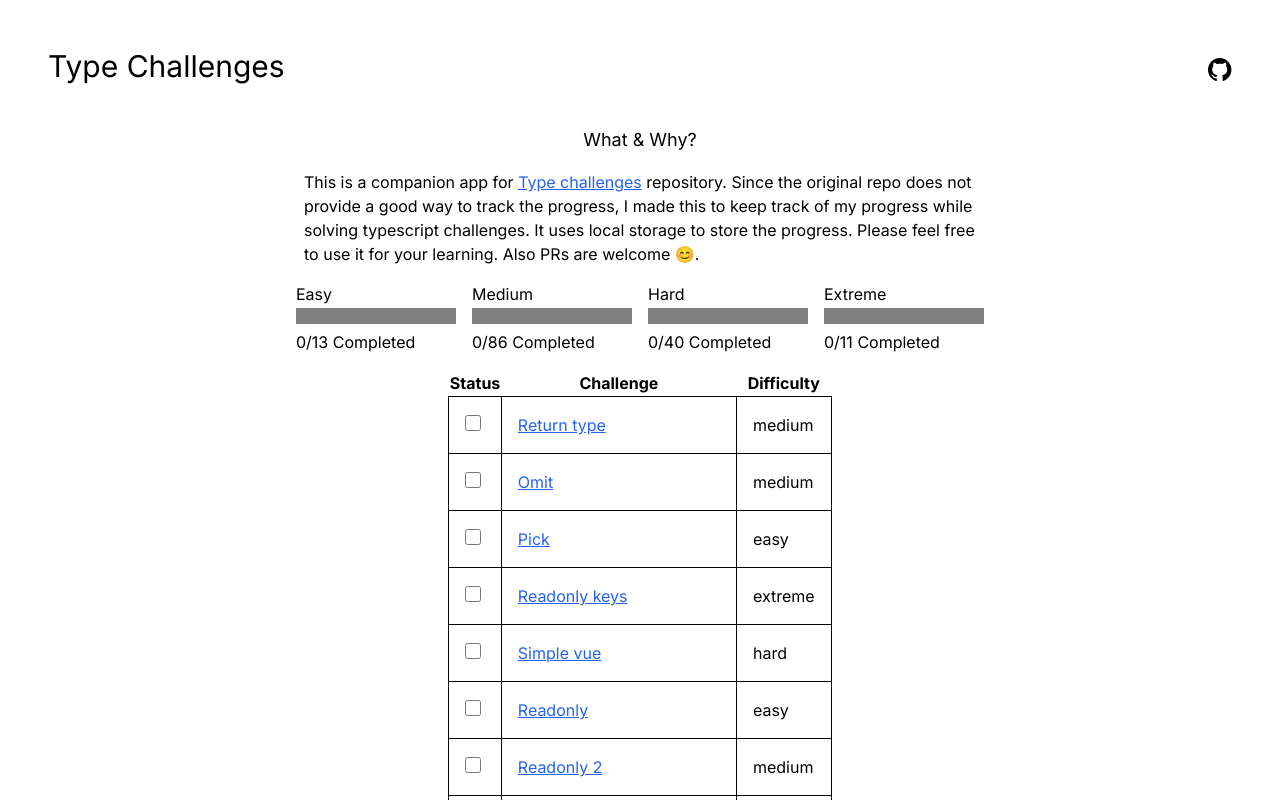
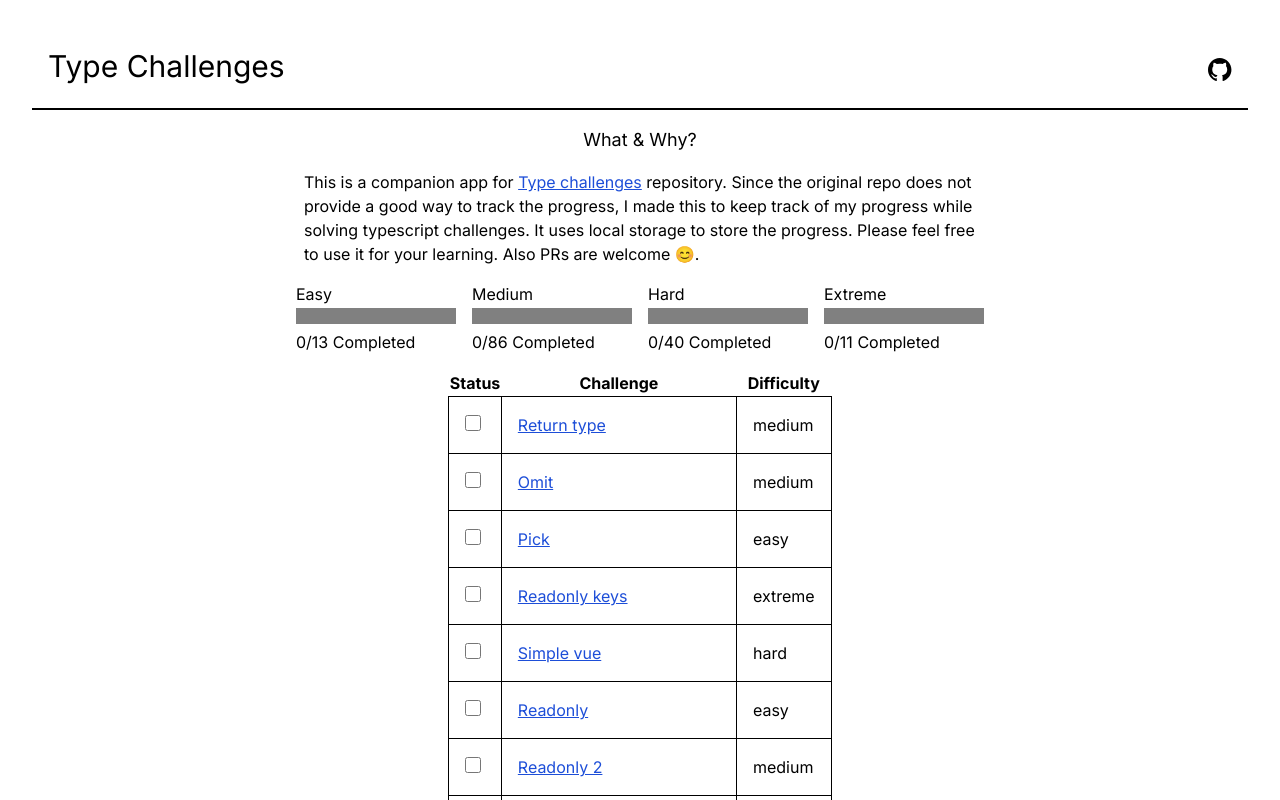
Before and after one commit to bhattrajat/type-challenges, a Next.js app: page / in a window 1280 px wide. Shown: the top 800 px of the page. Built offline with nearby package versions, Linux system fonts and the light colour scheme.

Commit message:
Improve borders

```diff
--- a/src/app/page.tsx
+++ b/src/app/page.tsx
@@ -16,7 +16,7 @@ export default function Home() {
 
   return (
     <main className="flex min-h-screen mx-auto flex-col items-center justify-between p-4 lg:p-8">
-      <header className="mb-4 p-4 border-b-2 border-white flex w-full items-center justify-between text-center">
+      <header className="mb-4 p-4 border-b-2 border-black dark:border-white flex w-full items-center justify-between text-center">
         <h1 className="text-3xl mb-2">Type Challenges</h1>
 
         <a
@@ -43,7 +43,7 @@ export default function Home() {
       <p className="max-w-2xl my-4">
         This is a companion app for{" "}
         <a
-          className="text-blue-600 dark:text-blue-500 underline"
+          className="text-blue-700 dark:text-blue-500 underline"
           href="https://github.com/type-challenges/type-challenges"
         >
           Type challenges
@@ -59,7 +59,7 @@ export default function Home() {
         progress={progress}
         questions={questions as Question}
       />
-      <footer className="border-t-2 border-white p-4 center">
+      <footer className="border-t-2 mt-4 border-black dark:border-white p-4 center">
         Created with Next.js & Tailwind CSS
       </footer>
     </main>
--- a/src/components/questions-list.tsx
+++ b/src/components/questions-list.tsx
@@ -36,7 +36,7 @@ export default function QuestionList(props: Props) {
             <td key={id}>
               <input
                 type="checkbox"
-                className="w-4 h-4 accent-blue-600 dark:accent-blue-500"
+                className="w-4 h-4 accent-blue-700 dark:accent-blue-500"
                 onChange={(e) => handleChallenge(e, id)}
                 name={id}
                 checked={Boolean(props.progress && props.progress[id])}
@@ -45,7 +45,7 @@ export default function QuestionList(props: Props) {
             </td>
             <td>
               <a
-                className="text-blue-600 dark:text-blue-500 underline"
+                className="text-blue-700 dark:text-blue-500 underline"
                 target="_blank"
                 href={question.problem}
               >
```
